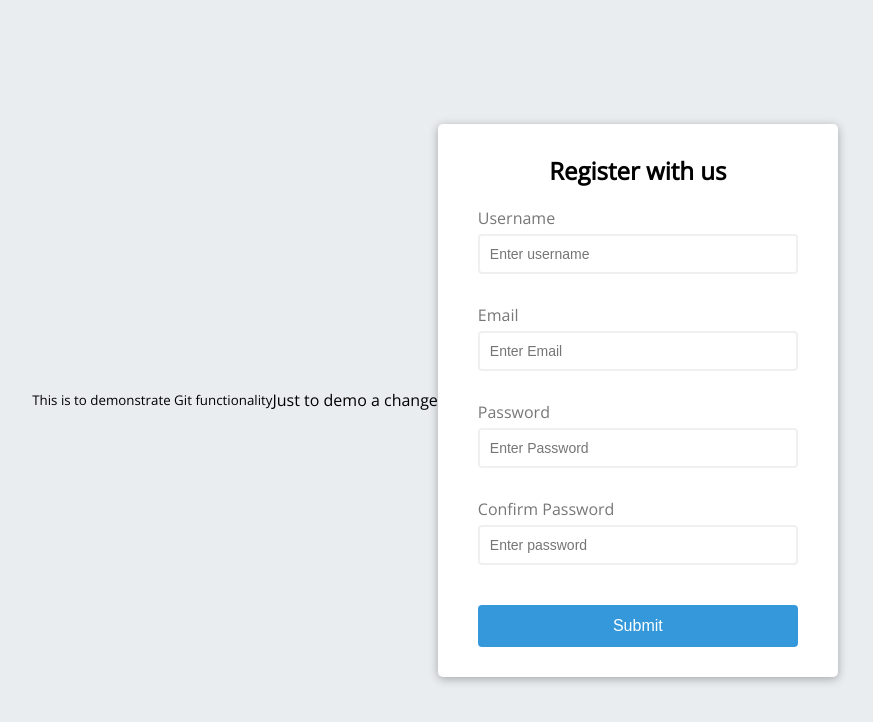
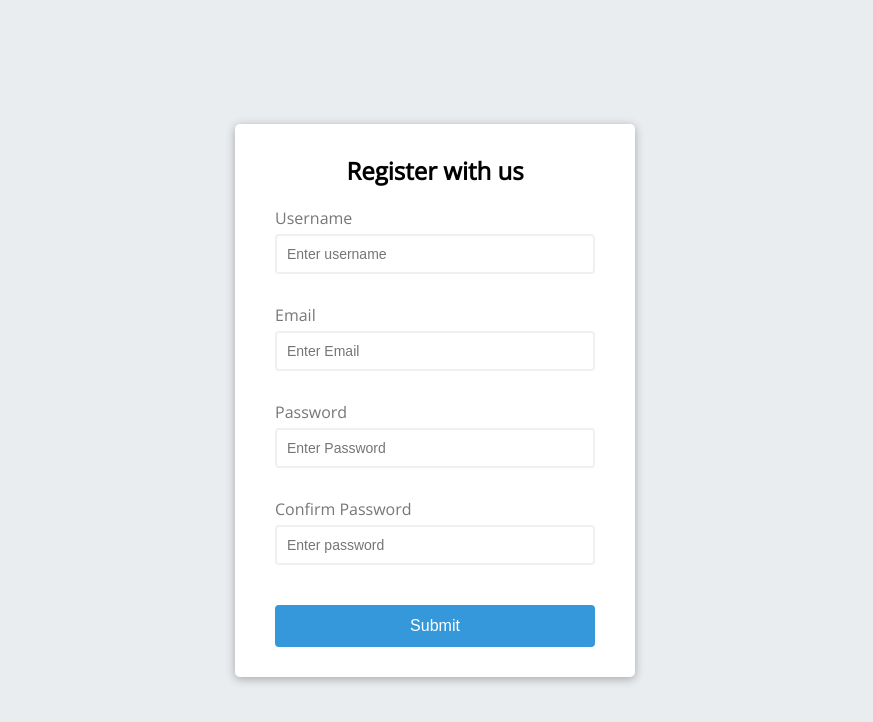
Before and after one commit to VardhanKottamasu/Web-Proj, a plain HTML site: page index.html in a window 1280 px wide. Shown: the whole page, without its empty margins (205-1078 px from the left). Drawn offline with nearby package versions, Linux system fonts and the light colour scheme.

Commit message:
sample commit again

```diff
--- a/index.html
+++ b/index.html
@@ -10,11 +10,6 @@
 </head>
 
 <body>
-
-    <small>This is to demonstrate Git functionality</small>
-
-    <p>Just to demo a change</p>
-
     <div class="container">
         <form id="form" class="form">
             <h2>Register with us</h2>
```
